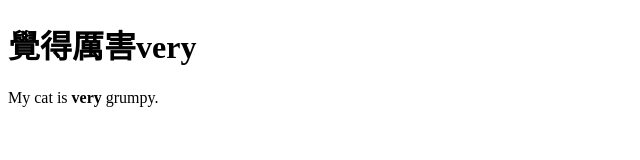
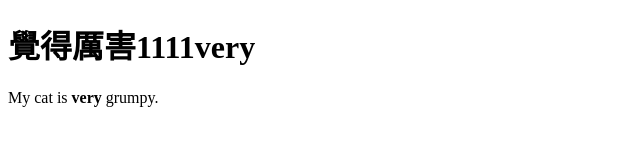
Before and after one commit to skylanly/skylanly.github.io, a plain HTML site: page index.html in a window 1280 px wide. Shown: the whole page, without its empty margins (0-640 px from the left). Drawn offline with Linux system fonts and the light colour scheme.

Commit message:
測試strong

```diff
--- a/index.html
+++ b/index.html
@@ -5,7 +5,7 @@
     <title>你好，GitHub</title>
   </head>
   <body>
-    <h1>覺得厲害<strong>very</strong> </h1>
+    <h1>覺得厲害1111<strong>very</strong> </h1>
     <p>My cat is <strong>very</strong> grumpy.</p>
   </body>
 </html>
```
